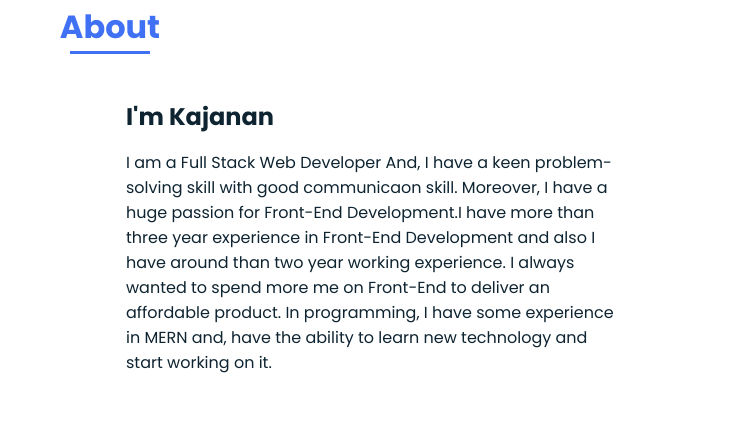
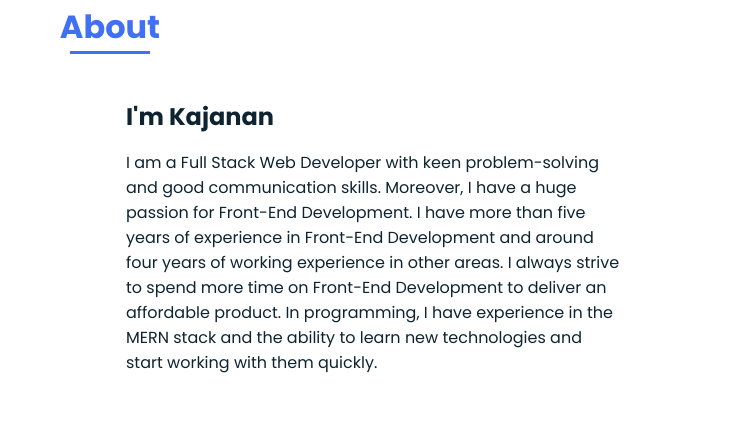
Before and after one commit to Kajanan02/kajanan, a plain HTML site: page index.html in a window 1280 px wide. Shown: the part 877-1302 px from the top of the page, 530-1280 px from the left. Drawn offline with nearby package versions, Linux system fonts and the light colour scheme.

Commit message:
Update index.html

```diff
--- a/index.html
+++ b/index.html
@@ -67,17 +67,7 @@
 
                     <div>
                         <h2 class="about__subtitle">I'm Kajanan</h2>
-                        <p class="about__text">I am a Full Stack Web Developer
-                            And, I have a keen
-                            problem-solving skill with good
-                            communicaon skill. Moreover, I have a
-                            huge passion for Front-End Development.I have more than three year experience in Front-End Development and also I have around than two year working experience.
-                            I always wanted to spend more me on Front-End to deliver an affordable product.
-
-                            In programming, I have some
-                            experience in MERN and, have the
-                            ability to learn new technology and
-                            start working on it.</p>
+                        <p class="about__text">I am a Full Stack Web Developer with keen problem-solving and good communication skills. Moreover, I have a huge passion for Front-End Development. I have more than five years of experience in Front-End Development and around four years of working experience in other areas. I always strive to spend more time on Front-End Development to deliver an affordable product. In programming, I have experience in the MERN stack and the ability to learn new technologies and start working with them quickly.</p>
                     </div>
                 </div>
             </section>
@@ -235,7 +225,7 @@
                 <a href="https://www.youtube.com/channel/UC_PCTvHD6fPCM2BWp_xlO7w" target="_blank" class="footer__icon"><i class='bx bxl-youtube iconss' ></i></a>
                 <a href="https://kajanan-ukionline01.blogspot.com/" target="_blank" class="footer__icon"><i class='bx bxl-blogger iconss' ></i></a>
             </div>
-            <p>&#169; Copyright 2020 Kajanan</p>
+            <p>&#169; Copyright 2024 Kajanan</p>
         </footer>
 
 
```
